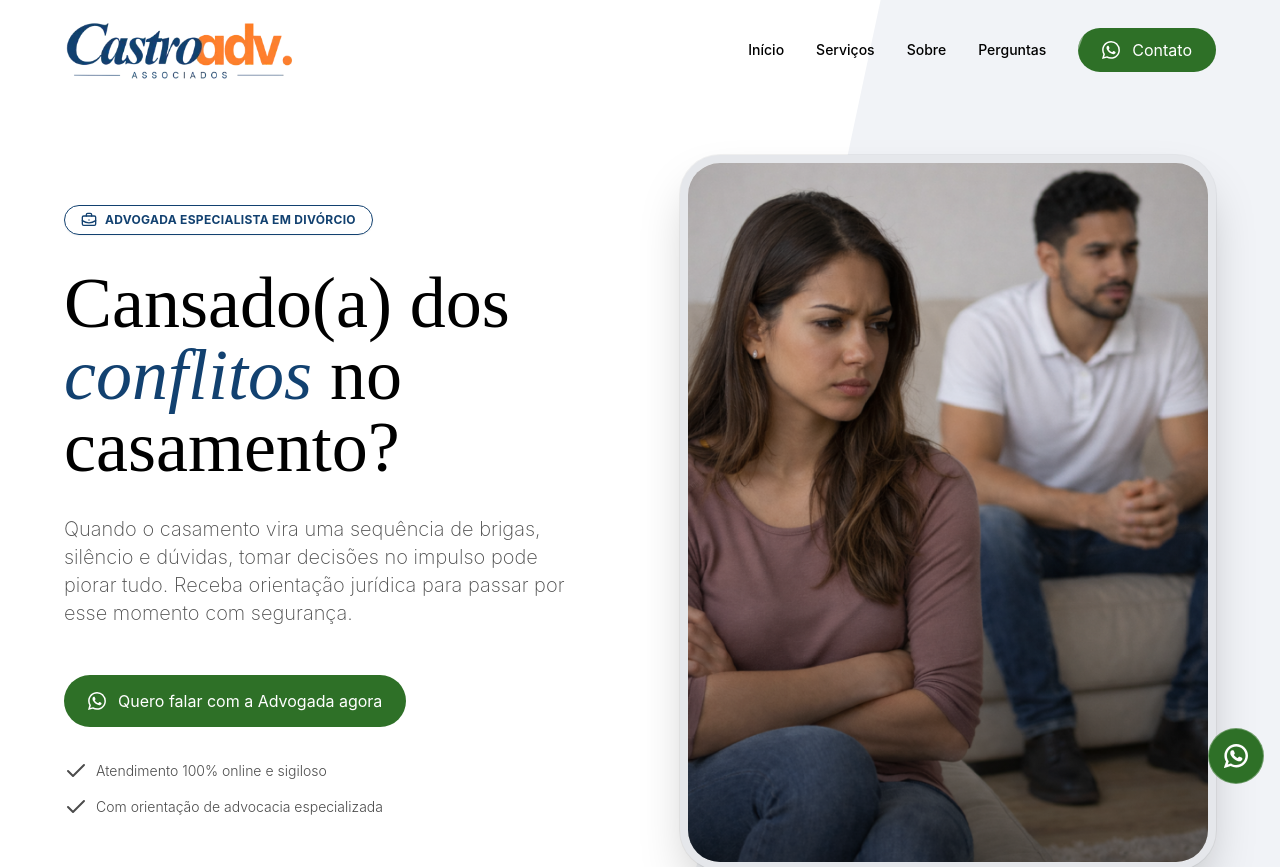
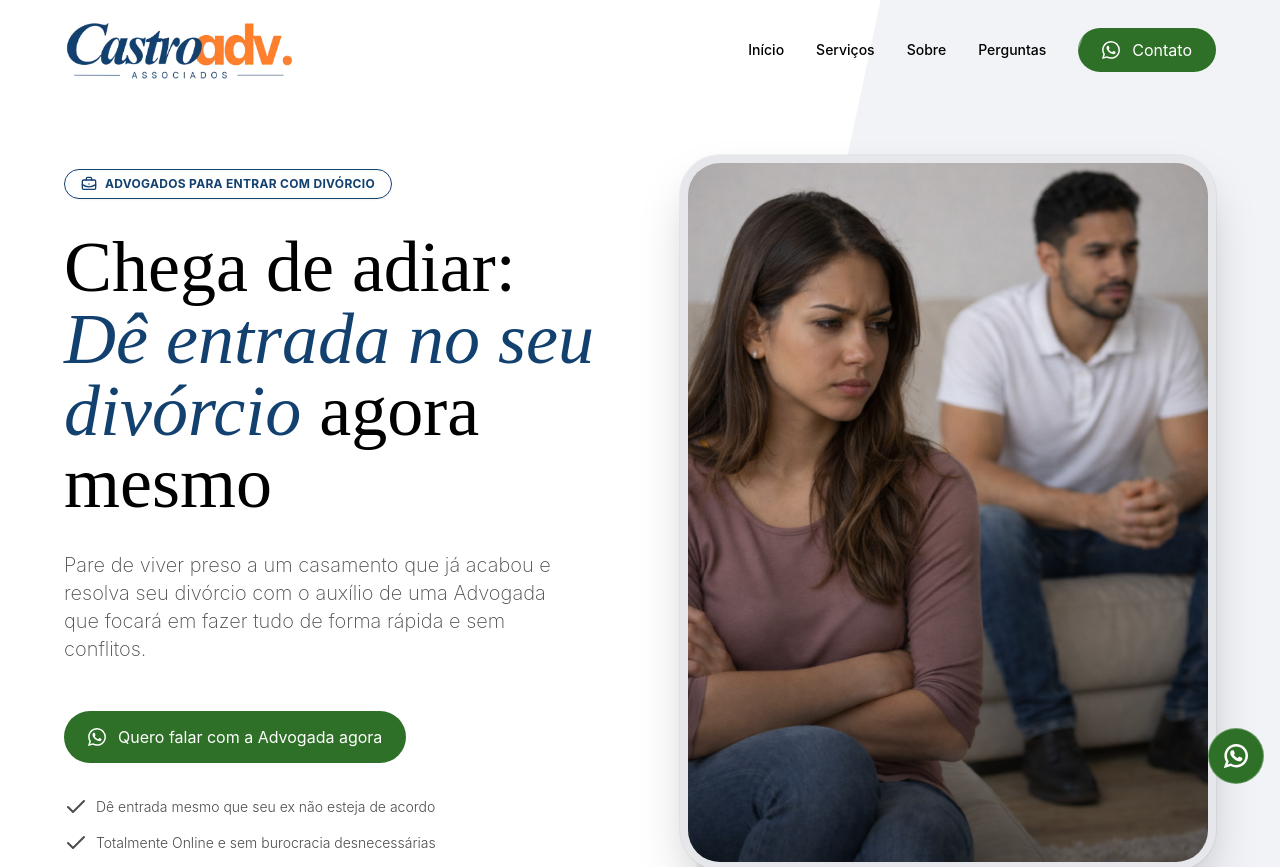
Before and after one commit to Paper-Street-Softwares/LPS-Castro-Advogados-Associados-V4, a React (Vite) app: page / in a window 1280 px wide. Shown: the top 867 px of the page. Built offline with nearby package versions, Linux system fonts and the light colour scheme.

Commit message:
feat: Ajuste de copy

```diff
--- a/src/content/content.jsx
+++ b/src/content/content.jsx
@@ -122,17 +122,19 @@ const content = {
       ctaButtonTextResponsive: "Contato",
     },
     hero: {
-      miniTag: "ADVOGADA ESPECIALISTA EM DIVÓRCIO",
-      FirstPart: <span>Cansado(a) dos </span>,
+      miniTag: "ADVOGADOS PARA ENTRAR COM DIVÓRCIO",
+      FirstPart: <span>Chega de adiar: </span>,
       Destaque: (
-        <span className="relative italic font-light destaque">conflitos</span>
+        <span className="relative italic font-light destaque">
+          Dê entrada no seu divórcio{" "}
+        </span>
       ),
-      SecondPart: <span>no casamento?</span>,
+      SecondPart: <span>agora mesmo</span>,
       subtitle: (
         <p>
-          Quando o casamento vira uma sequência de brigas, silêncio e dúvidas,
-          tomar decisões no impulso pode piorar tudo. Receba orientação jurídica
-          para passar por esse momento com segurança.
+          Pare de viver preso a um casamento que já acabou e resolva seu
+          divórcio com o auxílio de uma Advogada que focará em fazer tudo de
+          forma rápida e sem conflitos.
         </p>
       ),
       heroDefaultImage: heroDefaultImg, // img da pessoa mobile
@@ -146,8 +148,8 @@ const content = {
       obsHero: {
         icon: <LucideIdCard />,
         iconTwo: <LucideIdCard />,
-        text: "Atendimento 100% online e sigiloso",
-        textTwo: "Com orientação de advocacia especializada",
+        text: "Dê entrada mesmo que seu ex não esteja de acordo",
+        textTwo: "Totalmente Online e sem burocracia desnecessárias",
       },
       secondaryCta: "Contato",
       images: {
```
